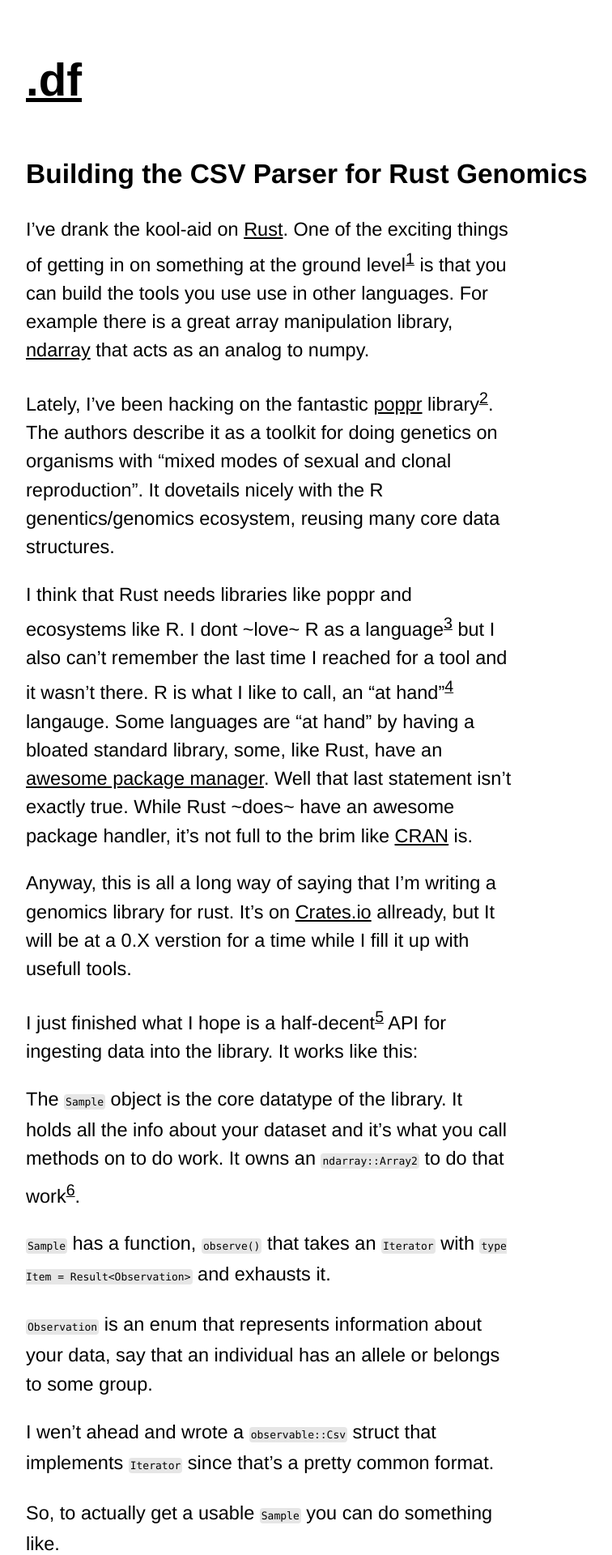
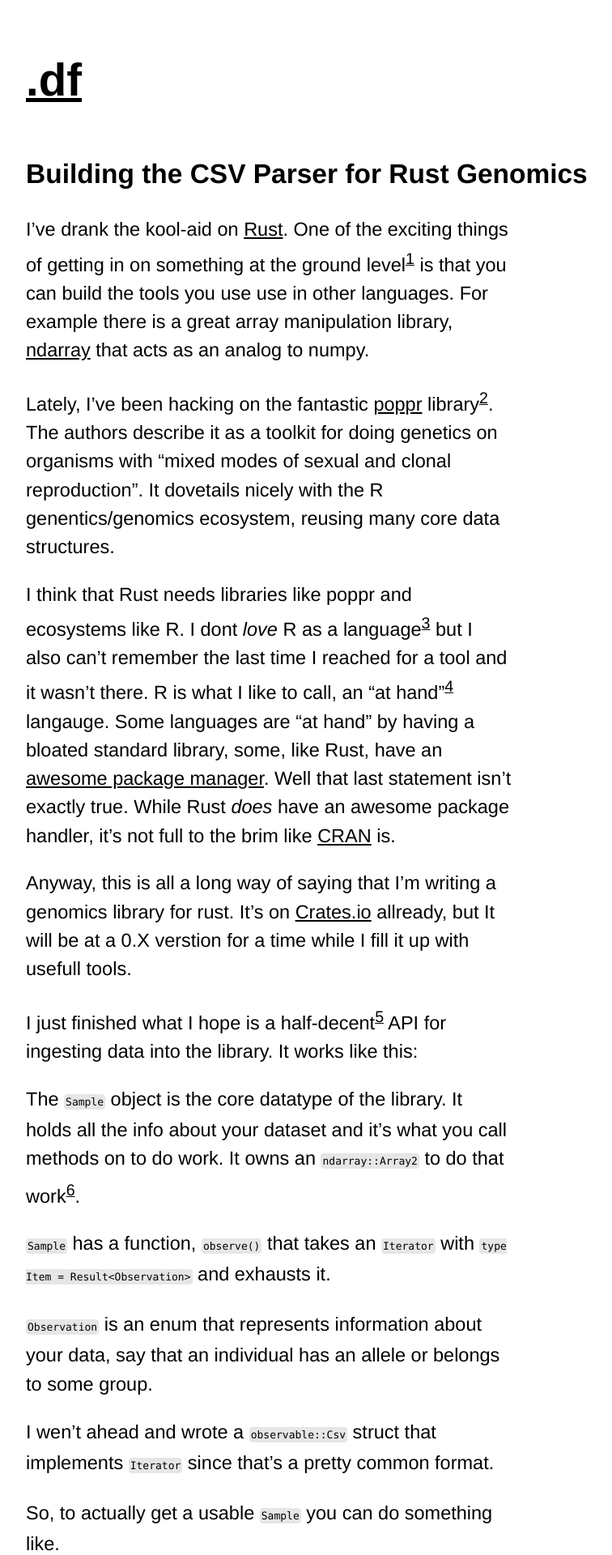
Before and after one commit to davefol/davefol.github.io, a Jekyll site: the page built from _posts/2020-06-24-building-the-csv-parser-for-rust-genomics.md, in a window 1280 px wide. Shown: the top 1920 px of the page at 81% size, without its empty margins (109-865 px from the left). Built offline with Jekyll 4.4.1, drawn with Linux system fonts in a browser that asks for light colours; some web fonts are replaced.

Commit message:
em styling and reduced padding on mobile

```diff
--- a/_posts/2020-06-24-building-the-csv-parser-for-rust-genomics.md
+++ b/_posts/2020-06-24-building-the-csv-parser-for-rust-genomics.md
@@ -16,12 +16,12 @@
 R genentics/genomics ecosystem, reusing many core data structures.
 
 I think that Rust needs libraries like poppr and ecosystems like R.
-I dont ~love~ R as a language[^3] but I also can't remember the last time
+I dont *love* R as a language[^3] but I also can't remember the last time
 I reached for a tool and it wasn't there. R is what I like to call,
 an "at hand"[^4] langauge. Some languages are "at hand" by having
 a bloated standard library, some, like Rust, have an [awesome package
 manager](https://crates.io/). Well that last statement isn't exactly true. While Rust
-~does~ have an awesome package handler, it's not full to the brim like
+*does* have an awesome package handler, it's not full to the brim like
 [CRAN](https://cran.r-project.org/) is.
 
 Anyway, this is all a long way of saying that I'm writing a genomics library
--- a/css/site.scss
+++ b/css/site.scss
@@ -106,6 +106,12 @@
 
 body {
 	padding: 3rem 6rem 3rem 6rem;
+}
+
+@media(max-width: 700px) {
+	body {
+		padding: 1rem 2rem 1rem 2rem;
+	}
 }
 
 main {
@@ -220,3 +226,7 @@
 	border-radius: 4px;
 	padding: 2px;
 }
+
+em {
+    font-style: italic;
+}
```
